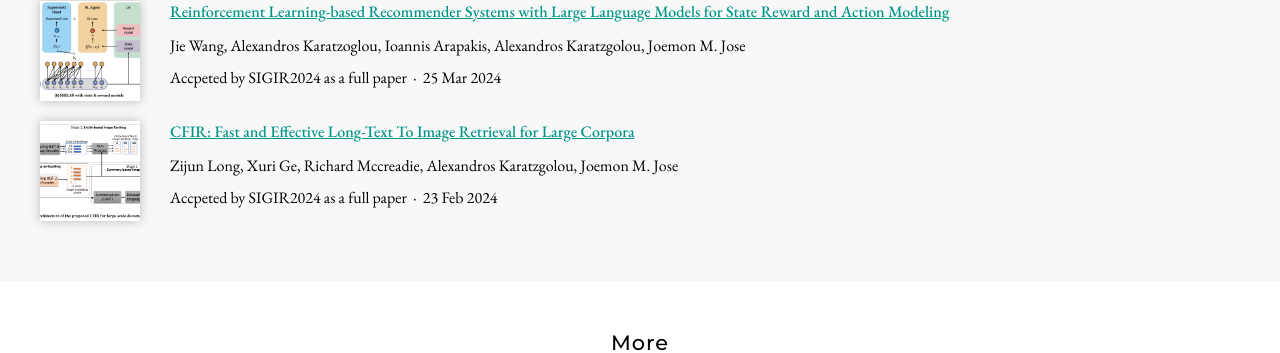
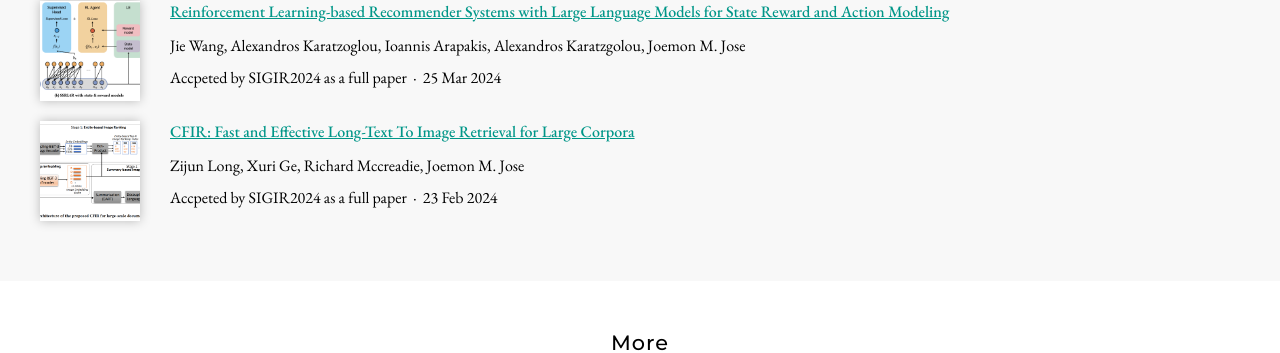
Before and after one commit to GAIR-Lab/GAIR-Lab.github.io, a Jekyll site: the page built from research/index.md, in a window 1280 px wide. Shown: the part 619-972 px from the top of the page. Built offline with Jekyll 4.4.1, drawn with Linux system fonts in a browser that asks for light colours; nearby versions of some CDN libraries.

Commit message:
Update research-output.yml

```diff
--- a/_data/research-output.yml
+++ b/_data/research-output.yml
@@ -29,7 +29,6 @@
   - Zijun Long
   - Xuri Ge
   - Richard Mccreadie
-  - Alexandros Karatzgolou
   - Joemon M. Jose
   publisher: Accpeted by SIGIR2024 as a full paper
   date: '2024-02-23'
```
